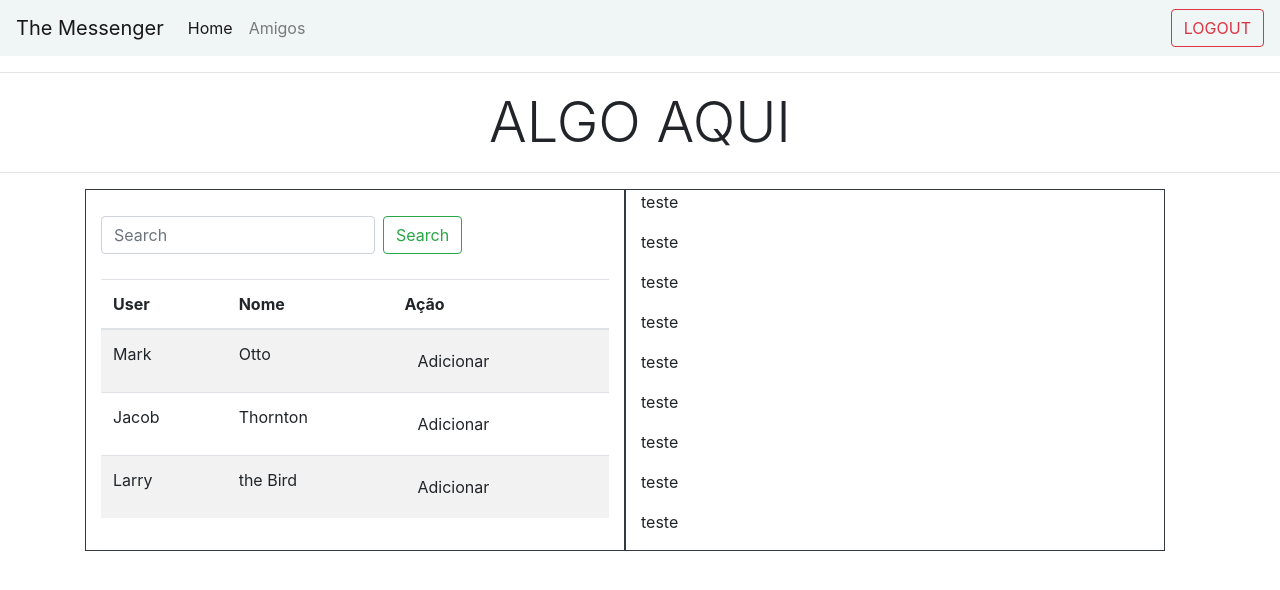
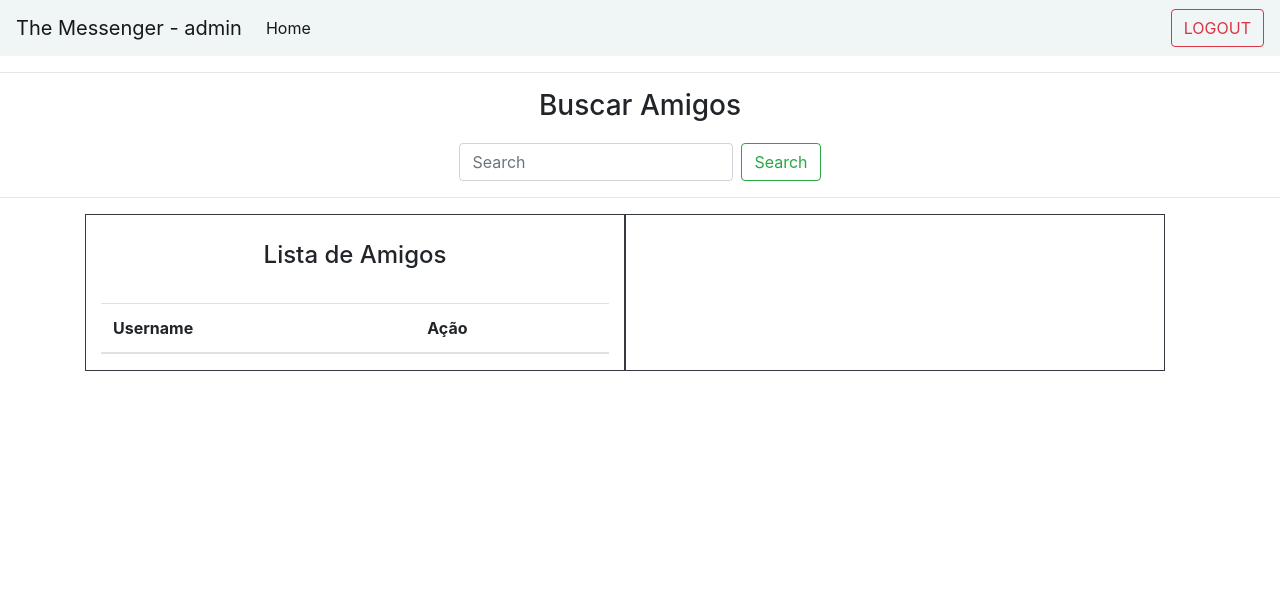
Before and after one commit to GuSantos17/TM-The-Messenger, a Django app: page /index in a window 1280 px wide. Shown: the top 590 px of the page. Run offline with Django 3.2, Linux system fonts and the light colour scheme; a user stored in the database is signed in; data comes from the database, SQL or seed files in the repository; both versions use the stored data as it was after the commit; lists and menus that the app fills with data are empty; some libraries are stand-ins or nearby versions.

Commit message:
Desenvolvimento dos metodos de busca, adicionar e remover amigo.

```diff
--- a/app/models.py
+++ b/app/models.py
@@ -104,3 +104,8 @@ class DjangoSession(models.Model):
     class Meta:
         managed = False
         db_table = 'django_session'
+
+class UserFriend(models.Model):
+    my_id = models.IntegerField()
+    friend_id = models.ForeignKey(AuthUser, models.DO_NOTHING)
+    data_add = models.DateTimeField(auto_now_add=True)
--- a/app/templates/index.html
+++ b/app/templates/index.html
@@ -2,7 +2,10 @@
 
 {% block content %}
 <nav class="navbar navbar-expand-lg navbar-light" style="background-color: #f0f5f5;">
-    <a class="navbar-brand" href="#">The Messenger</a>
+  {% for user in user %}
+    <a class="navbar-brand" href="#">The Messenger - {{ user }}</a>
+  {% endfor %}
+
     <button class="navbar-toggler" type="button" data-toggle="collapse" data-target="#navbarSupportedContent" aria-controls="navbarSupportedContent" aria-expanded="false" aria-label="Toggle navigation">
       <span class="navbar-toggler-icon"></span>
     </button>
@@ -11,9 +14,9 @@
         <li class="nav-item active">
           <a class="nav-link" href="/index">Home <span class="sr-only">(current)</span></a>
         </li>
-        <li class="nav-item">
+        <!-- <li class="nav-item">
           <a class="nav-link" href="#">Amigos</a>
-        </li>
+        </li> -->
       </ul>
       <form class="form-inline my-2 my-lg-0">
         <a href="/logout/">
@@ -22,56 +25,66 @@
       </form>
     </div>
 </nav>
+<hr>
+<h4 class="h3 text-center">Buscar Amigos</h4>
+<div class="d-flex justify-content-center">
+  <form class="form-inline my-2 my-lg-0" style="padding-top: 1%;" action="/find/" method="POST">{% csrf_token %}
+    <input class="form-control mr-sm-2" type="text" placeholder="Search" aria-label="Search" id="Search" name="Search" required="true">
+    <!-- <button class="btn btn-outline-success my-2 my-sm-0" type="submit">Search</button> -->
+    <button class="btn btn-outline-success my-2 my-sm-0" type="submit" data-toggle="collapse"
+    data-target="#multiCollapseExample1" aria-expanded="true" aria-controls="multiCollapseExample1">Search</button>
+  </form>
+</div>
 
-<hr>
-<h4 class="text-center display-4">ALGO AQUI</h1>
+<div class="justify-content-center" style="padding-left: 25%; padding-right: 25%;">
+    <div class="collapse multi-collapse" id="multiCollapseExample1">
+      <div style="padding-top: 5%;">
+        <table class="table table-striped">
+            <thead>
+              <tr>
+                <th scope="col">Username</th>
+                <th scope="col">Ação</th>
+              </tr>
+            </thead>
+            <tbody>
+              {% for user in users %}
+              <tr>
+                <td>{{ user.username }}</td>
+                <td><a href="/friend/?id={{ user.id }}&op=add" class="btn btn-outline-success">Adicionar</a>
+              </tr>
+              {% endfor %}
+            </tbody>
+          </table>
+    </div>
+  </div>
+</div>
 <hr>
 <div class="container">
       <div class="col-sm-12 row">
           <div class="col-sm-6 border border-dark" >
-            <form class="form-inline my-2 my-lg-0" style="padding-top: 5%;">
-                <input class="form-control mr-sm-2" type="search" placeholder="Search" aria-label="Search">
-                <button class="btn btn-outline-success my-2 my-sm-0" type="submit">Search</button>
-            </form>
+            <p class="h4 text-center" style="padding-top: 5%;">Lista de Amigos</p>
             <div style="padding-top: 5%;">
               <table class="table table-striped">
                   <thead>
                     <tr>
-                        <th scope="col">User</th>
-                        <th scope="col">Nome</th>
+                      <th scope="col">Username</th>
                       <th scope="col">Ação</th>
                     </tr>
                   </thead>
                   <tbody>
+                    {% for friend in friends %}
                     <tr>
-                        <td>Mark</td>
-                        <td>Otto</td>
-                        <td><button type="button" class="btn btn-outline-sucess">Adicionar</button></td>
+                      <td>{{ friend.friend_id.username }}</td>
+                      <td><a href="/" class="btn btn-outline-primary">Mensagem</a></td>
+                      <td><a href="/friend/?id={{ friend.friend_id.id }}&op=del" class="btn btn-outline-danger">Remover</button></td>
                     </tr>
-                      <tr>
-                        <td>Jacob</td>
-                        <td>Thornton</td>
-                        <td><button type="button" class="btn btn-outline-sucess">Adicionar</button></td>
-                      </tr>
-                      <tr>
-                        <td>Larry</td>
-                        <td>the Bird</td>
-                        <td><button type="button" class="btn btn-outline-sucess">Adicionar</button></td>
-                      </tr>
+                    {% endfor %}
                   </tbody>
                 </table>
            </div>
           </div>
           <div class="col-sm-6 border border-dark" >
-            <p>teste</p>
-            <p>teste</p>
-            <p>teste</p>
-            <p>teste</p>
-            <p>teste</p>
-            <p>teste</p>
-            <p>teste</p>
-            <p>teste</p>
-            <p>teste</p>
+
           </div>
       </div>
   </div>
--- a/app/views.py
+++ b/app/views.py
@@ -4,7 +4,7 @@ from django.contrib.auth import authenticate, login, logout
 from django.contrib.auth.models import User
 from django.contrib import messages
 from django.contrib.auth.decorators import login_required
-from .models import AuthUser
+from .models import AuthUser , UserFriend
 from datetime import datetime
 from app import serviceMail
 from random import randint
@@ -16,7 +16,18 @@ def login_us(request):
 
 @login_required(login_url='')
 def index(request):
-    return render(request, 'index.html')
+    data = {}
+    data['user'] = []
+    data['users'] = []
+    data['user'].append(request.user)
+    data['friends'] = UserFriend.objects.filter(my_id=request.user.id)
+
+    if request.method == 'POST':
+        var = request.POST.get('Search')
+        data['users'] = AuthUser.objects.filter(username__contains=var).exclude(
+            id=request.user.id).exclude(userfriend__in=data['friends'])
+
+    return render(request, 'index.html', data)
 
 def logout_us(request):
     print(request.user)
@@ -112,3 +123,26 @@ def recuperar_senha(request):
             data['error'].append('Ocorreu algum erro, tente novamente mais tarde!')
             return render(request,'recuperar_senha.html', data)
     return render(request, 'recuperar_senha.html', data)
+
+@csrf_protect
+def friend(request):
+    data = {}
+    data['error'] = []
+    if request.method == 'GET':
+        id = request.GET.get('id')
+        op = request.GET.get('op')
+        if(id != None and op != None):
+            try:
+                friend = AuthUser.objects.get(id=id)
+                iduser = int(request.user.id)
+                if(friend == ''):
+                    data['error'].append('Amigo inválido')
+                elif(op == "add"):
+                    fr = UserFriend(my_id=iduser,friend_id=friend)
+                    fr.save()
+                elif(op == "del"):
+                    fr = UserFriend.objects.get(my_id=iduser,friend_id=friend)
+                    fr.delete()
+            except:
+                data['error'].append("Erro ao adicionar! Tente outra vez!!!")
+        return redirect('index')
--- a/project/urls.py
+++ b/project/urls.py
@@ -10,4 +10,6 @@ urlpatterns = [
     url(r'^logout', views.logout_us, name='logout_us'),
     url(r'^register', views.register, name='register'),
     url(r'^recuperar_senha', views.recuperar_senha, name='recuperar_senha'),
+    url(r'^find', views.index, name='find'),
+    url(r'^friend', views.friend, name='friend'),
 ]
```
Also changed, not shown: app/migrations/0002_userfriend.py (added), db.sqlite3. Lines whose indentation alone changed are shown as unchanged.
